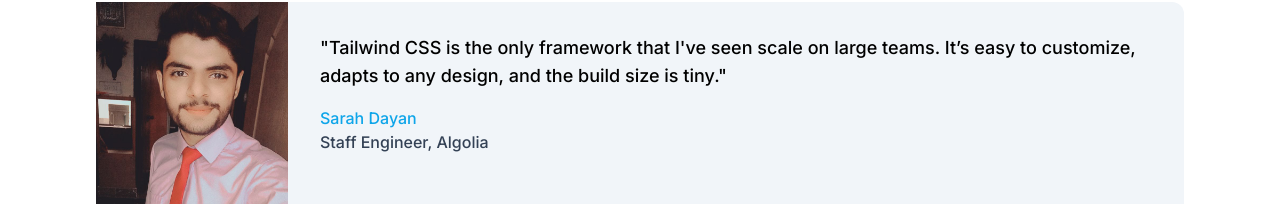
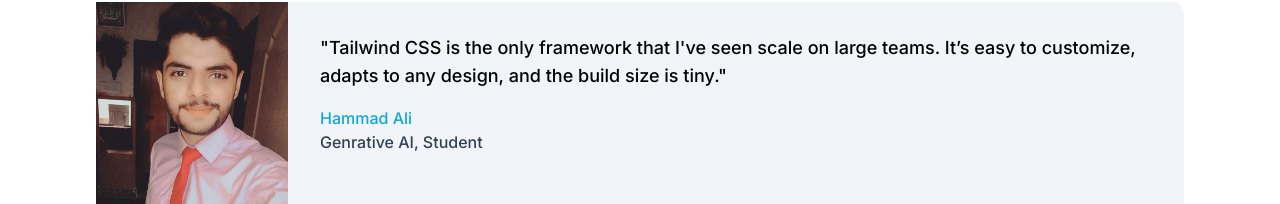
Before and after one commit to M-hammad3373/next-js-1, a Next.js app: page / in a window 1280 px wide. Shown: the part 94-298 px from the top of the page. Built offline with nearby package versions, Linux system fonts and the light colour scheme.

Commit message:
next-js-1

```diff
--- a/src/app/page.tsx
+++ b/src/app/page.tsx
@@ -5,7 +5,7 @@
     <main className="flex min-h-screen flex-col items-center justify-between p-24">
       <div>
         <figure className="md:flex bg-slate-100 rounded-xl p-8 md:p-0 dark:bg-slate-800">
-  <img className="w-24 h-24 md:w-48 md:h-auto md:rounded-none rounded-full mx-auto" src="/Snapchat-313278848.jpg" alt="hammad" width="350" height="450"/>
+  <Image className="w-24 h-24 md:w-48 md:h-auto md:rounded-none rounded-full mx-auto" src="/Snapchat-313278848.jpg" alt="hammad" width="350" height="450"/>
   <div className="pt-6 md:p-8 text-center md:text-left space-y-4">
     <blockquote>
       <p className="text-lg font-medium">"Tailwind CSS is the only framework that I've seen scale
@@ -14,10 +14,10 @@
     </blockquote>
     <figcaption className="font-medium">
       <div className="text-sky-500 dark:text-sky-400">
-      Sarah Dayan
+      Hammad Ali
       </div>
       <div className="text-slate-700 dark:text-slate-500">
-      Staff Engineer, Algolia
+      Genrative AI, Student
       </div>
     </figcaption>
   </div>
```
Also changed, not shown: src/app/vercel.json (added).
